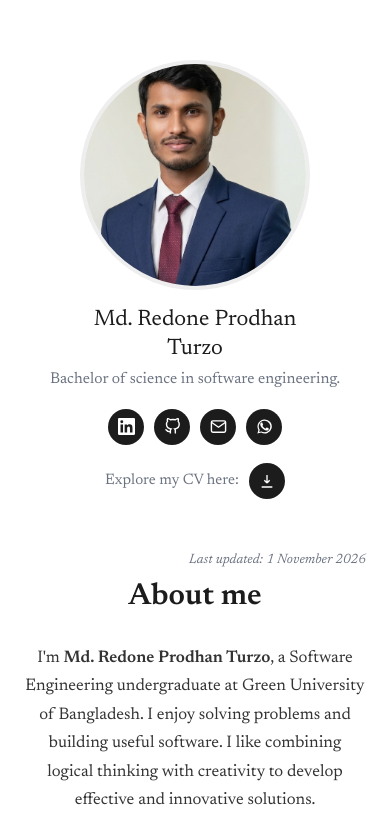
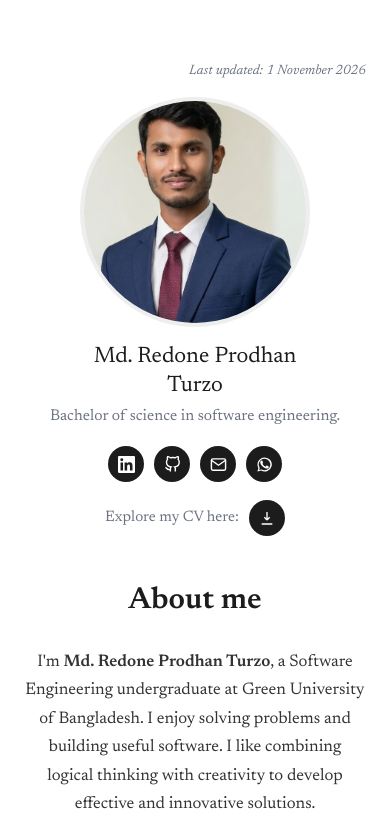
Before and after one commit to redoneturzo/redoneturzo.github.io, a plain HTML site: page index.html in a window 390 px wide. Shown: the top 828 px of the page. Drawn offline with Linux system fonts and the light colour scheme.

```diff
--- a/index.html
+++ b/index.html
@@ -37,6 +37,8 @@
 
   h1.headline{font-size:2.5rem;margin:10px 0 20px;}
   .about-text p{margin-bottom:16px;color:#333;font-size:1.05rem;}
+    .upd{text-align:right;font-size:.85rem;color:#6b7280;font-style:italic;}
+  .upd-m{display:none;}
 
   /* section commons */
   section{padding:48px 0;border-top:1px solid var(--line);}
@@ -112,6 +114,8 @@
   @media(max-width:640px){
     .about-row{grid-template-columns:1fr;text-align:center;}
     h1.headline{font-size:1.9rem;}
+    .upd-pc{display:none;}
+    .upd-m{display:block;margin-bottom:14px;}
     .row-item{flex-direction:column;}
   }
   @media print{
@@ -127,6 +131,7 @@
 
 <div class="wrap">
   <header>
+    <p class="upd upd-m">Last updated: 1 November 2026</p>
     <div class="about-row">
       <div class="avatar-col">
         <img src="turzoo.png" alt="Md. Redone Prodhan Turzo" class="avatar"/>
@@ -158,7 +163,7 @@
       </div>
 
       <div>
-        <p style="text-align:right;font-size:.85rem;color:#6b7280;font-style:italic;margin-top:10px;">Last updated: 1 November 2026</p>
+        <p class="upd upd-pc" style="margin-top:10px;">Last updated: 1 November 2026</p>
 <h1 class="headline" style="margin-top:0;">About me</h1>
         <div class="about-text">
           <p>I'm <b>Md. Redone Prodhan Turzo</b>, a Software Engineering undergraduate at Green University of Bangladesh. I enjoy solving problems and building useful software. I like combining logical thinking with creativity to develop effective and innovative solutions.</p>
```
